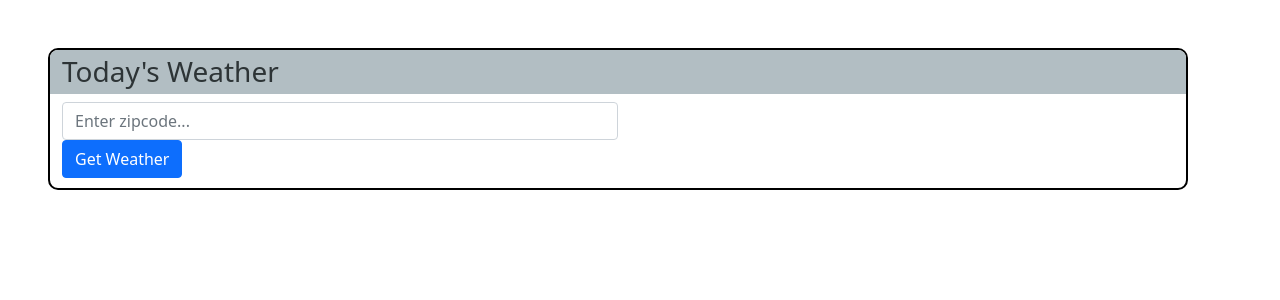
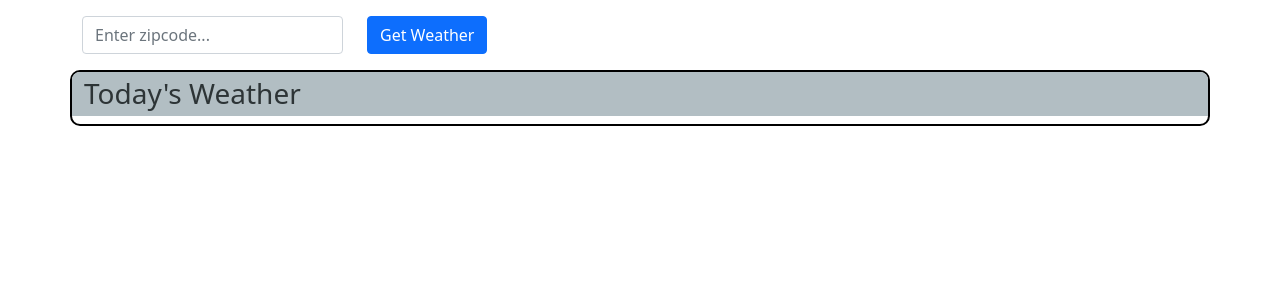
Before and after one commit to brentaharris/weatherApp, a React (Create React App) app: page / in a window 1280 px wide. Shown: the top 300 px of the page. Built offline with nearby package versions, Linux system fonts and the light colour scheme.

Commit message:
updated layout

```diff
--- a/src/App.js
+++ b/src/App.js
@@ -34,6 +34,26 @@ const App = () => {
   }
 
   return (
+    <>
+      <Container style={{ marginTop: '1rem' }}>
+          <Form onSubmit={handleSubmit}>
+            <Row style={styles.row}>
+              <Col sm='3'>
+                <FormControl
+                  required
+                  type='text'
+                  style={styles.input}
+                  placeholder='Enter zipcode...'
+                  value={zipcode}
+                  onChange={(e) => setZipcode(e.target.value)}
+                />
+              </Col>
+              <Col>
+                <Button type='submit' color='primary'>Get&nbsp;Weather</Button>
+              </Col>
+            </Row>
+          </Form>
+      </Container>
       <Container style={styles.container}>
         <Row>
           <h3 style={styles.heading}>Today's Weather</h3>
@@ -45,24 +65,8 @@ const App = () => {
               <WeatherCard data={data}/>
             </Col>
           </Row>}
-      <Row style={styles.row}>
-        <Form onSubmit={handleSubmit}>
-          <Col>
-            <FormControl
-              required
-              type='text'
-              style={styles.input}
-              placeholder='Enter zipcode...'
-              value={zipcode}
-              onChange={(e) => setZipcode(e.target.value)}
-            />
-          </Col>
-          <Col>
-              <Button  type='submit' color='primary'>Get&nbsp;Weather</Button>
-          </Col>
-        </Form>
-      </Row>
       </Container>
+    </>
   );
 }
 
@@ -73,8 +77,8 @@ const styles = {
   container: {
       border: '2px solid black',
       borderRadius: '10px',
-      margin: '3rem',
       overflow: 'hidden',
+      marginTop: '1rem'
   },
   heading: {
       color: '#2d3436',
@@ -84,7 +88,7 @@ const styles = {
       paddingBottom: '5px'
   },
   input: {
-    width: '50%'
+    width: '100%'
   },
   row: {
     marginBottom: '10px'
--- a/src/components/WeatherCard.js
+++ b/src/components/WeatherCard.js
@@ -5,7 +5,7 @@ const WeatherCard = ({ data }) => {
 //   console.log(data)
 
   return(
-    <Card>
+    <Card style={styles.card}>
         <Card.Title style={styles.heading}>
             {location.region}
         </Card.Title>
@@ -25,6 +25,10 @@ const WeatherCard = ({ data }) => {
 export default WeatherCard;
 
 const styles = {
+  card: {
+    marginBottom: '10px',
+    borderRadius: '10px'
+  },
     heading: {
         textAlign: 'center'
     }
```
Lines whose indentation alone changed are shown as unchanged.
